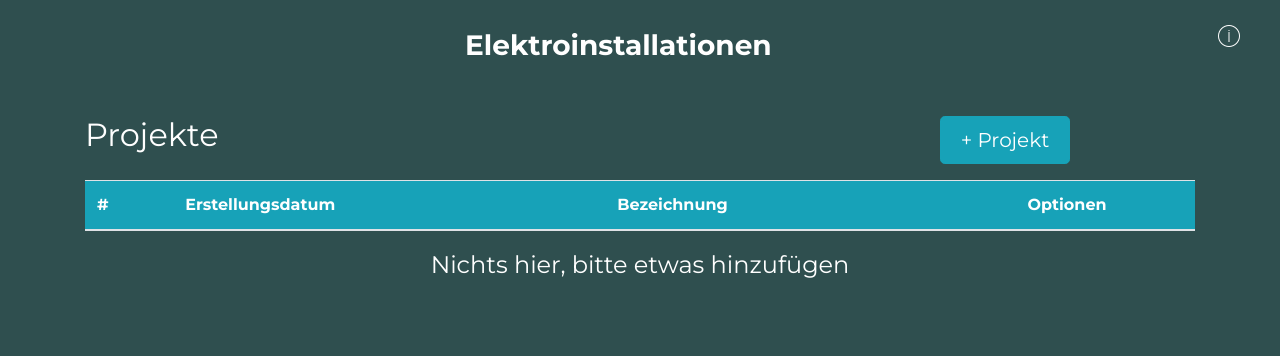
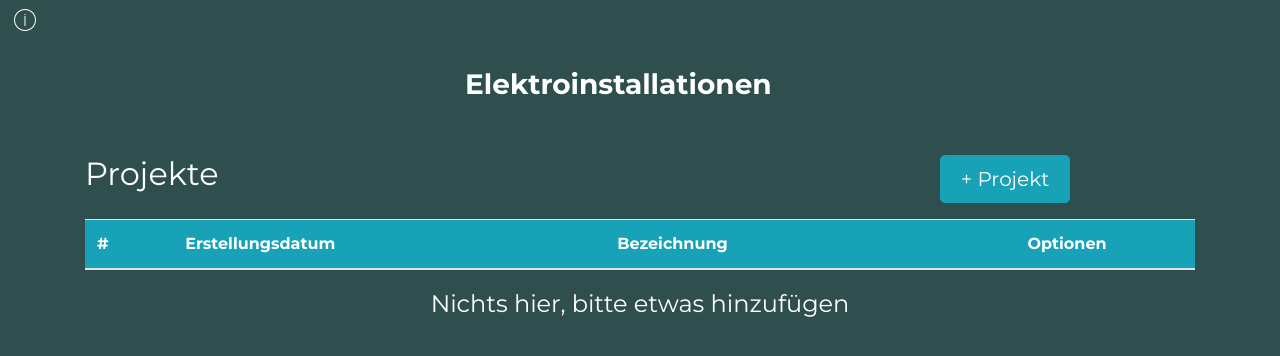
Before and after one commit to Sogeman/Elektro_Projekt, a PHP site: page / in a window 1280 px wide. Shown: the top 356 px of the page. Run offline with PHP 8.4, Linux system fonts and the light colour scheme; data that the repository does not hold is empty.

Commit message:
Update mystyles.css

```diff
--- a/frontend/Content/mystyles.css
+++ b/frontend/Content/mystyles.css
@@ -10,10 +10,9 @@ body {
     min-width: 130px;
 }
 
-#info-button {
-    position: absolute;
-    top: 2%;
-    right: 2%;
+#howto-button {
+    margin-top: 5px;
+    margin-right: 10px;
 }
 
 .modal {
```
